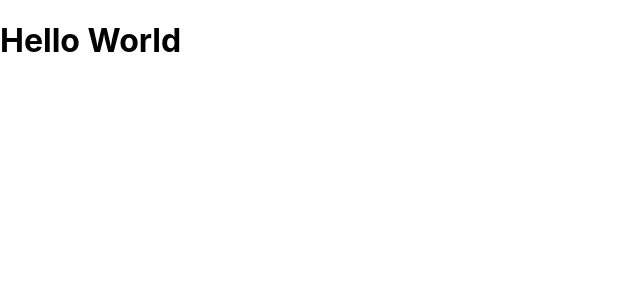
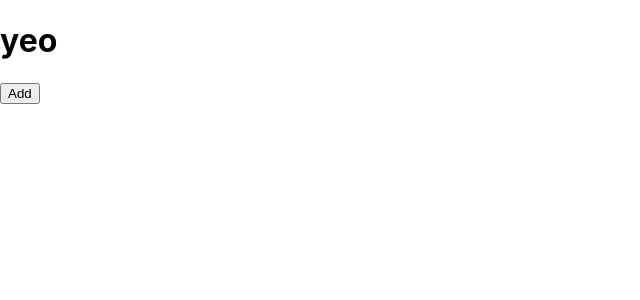
Before and after one commit to soufianechalouh/react-task-tracker, a React (Create React App) app: page / in a window 1280 px wide. Shown: the top 300 px of the page, without its empty margins (0-640 px from the left). Built offline with nearby package versions, Linux system fonts and the light colour scheme.

Commit message:
create base Header component with default prop types

```diff
--- a/src/App.js
+++ b/src/App.js
@@ -1,7 +1,9 @@
+import Header from "./components/Header";
+
 function App() {
   return (
-    <div className="App">
-        <h1> Hello World</h1>
+    <div className="container">
+        <Header title='yeo'/>
     </div>
   );
 }
--- /dev/null
+++ b/src/components/Header.js
@@ -0,0 +1,19 @@
+import PropTypes from 'prop-types'
+
+const Header = ({title}) => {
+    return (
+        <header>
+            <h1>{title}</h1>
+            <button>Add</button>
+        </header>
+    )
+}
+
+Header.defaultProps={
+    title: 'Task Tracker',
+}
+Header.propTypes = {
+    types: PropTypes.string.isRequired,
+}
+
+export default Header;
```
